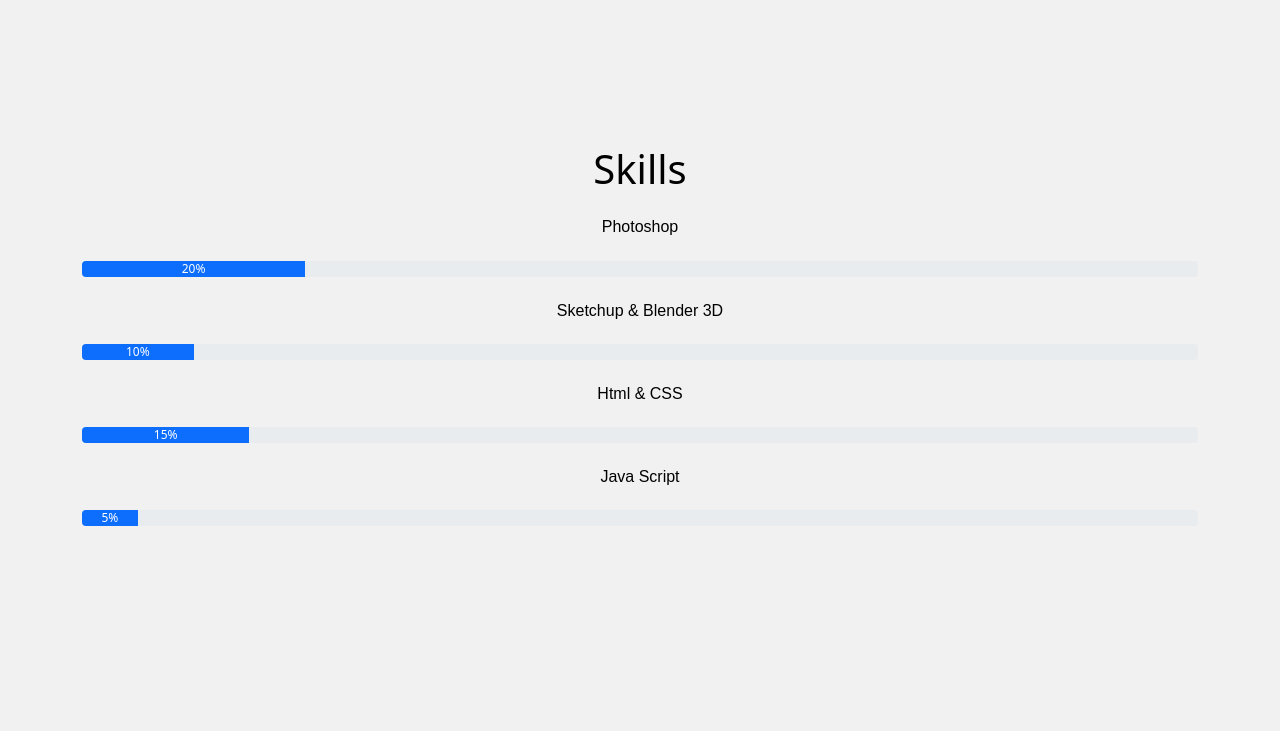
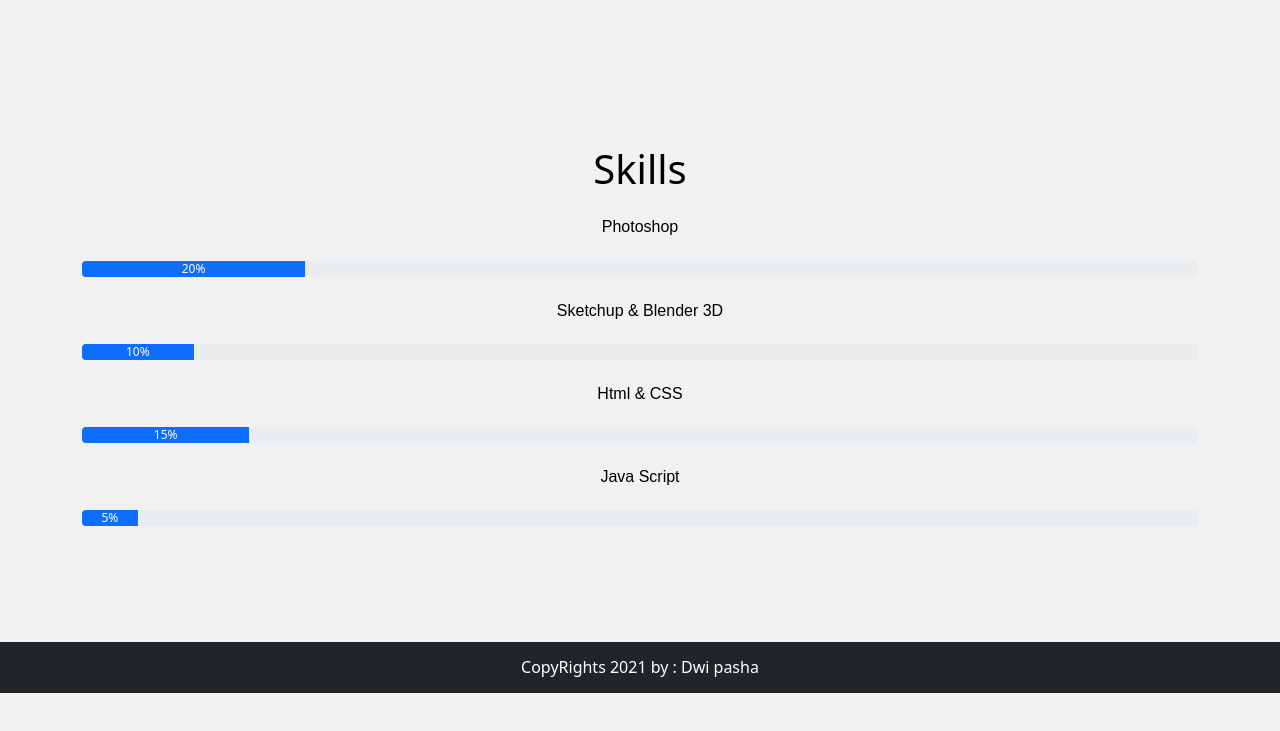
Before and after one commit to DwiPashaA/DwiPashaA, a plain HTML site: page index.html in a window 1280 px wide. Shown: the part 1066-1797 px from the top of the page. Before the commit the page ends 1750 px from the top, so only its background shows below. Drawn offline with nearby package versions, Linux system fonts and the light colour scheme.

Commit message:
Update index.html

```diff
--- a/index.html
+++ b/index.html
@@ -35,7 +35,7 @@
                   <li><a class="dropdown-item" a href="#Asset">Gallery</a></li>
                   <li><a href="#skills" class="dropdown-item">My Skill</a></li>
                   <li><hr class="dropdown-divider"></li>
-                  <li><a href="#contact-us" class="dropdown-item">Contact-us</a></li>
+                  <li><a href="#contact-us" class="dropdown-item">Footer</a></li>
                 </ul>
               </li>
               </li>
@@ -185,8 +185,8 @@
 
     <!--contact-us-->
        <section id="contact-us">
-         <footer class="bg-white">
-           <h2></h2>
+         <footer class="bg- pt-3 pb-3">
+           <h6 class="text-center bg-dark pt-3 pb-3">CopyRights 2021 by : Dwi pasha</h6>
          </footer>
        </section>
     <!--end contact-us-->
```
